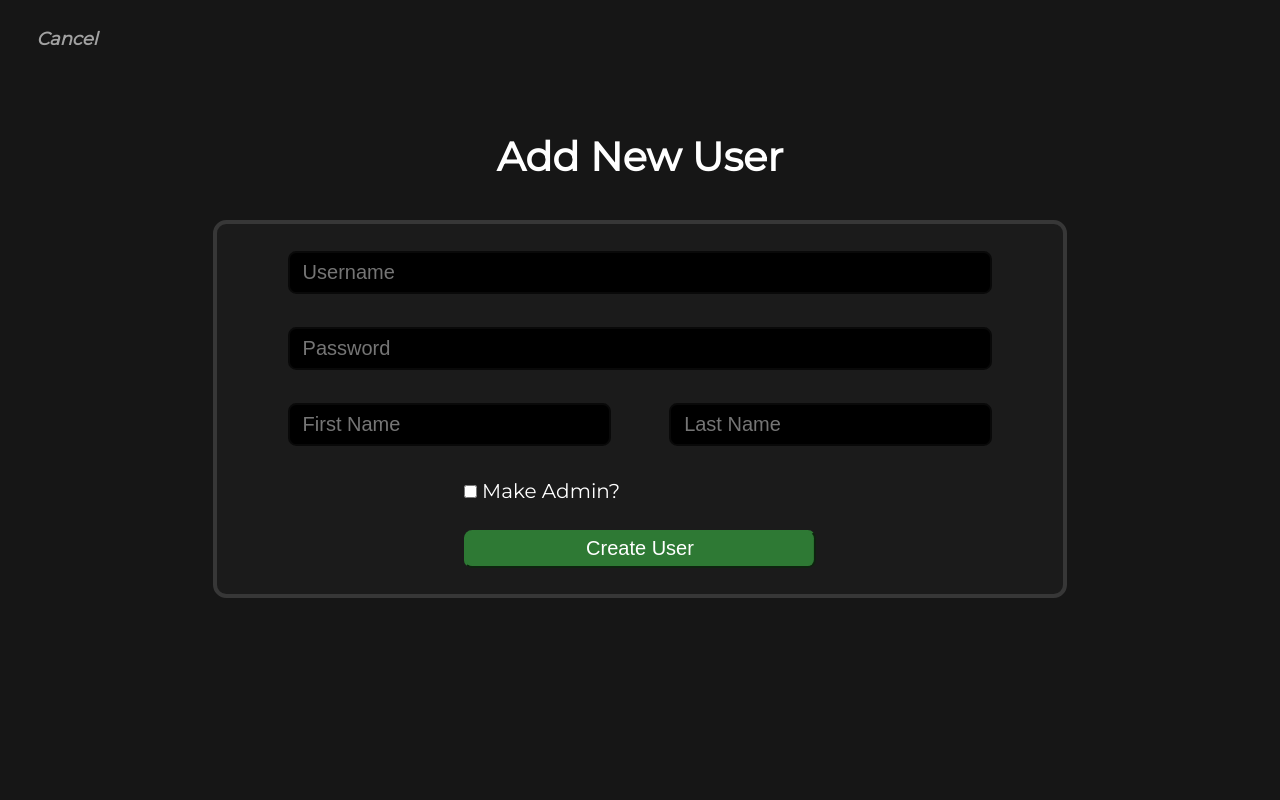
After one commit to Kr0bat/CS-490, a PHP site: page /newUser.php in a window 1280 px wide. The commit adds this page. Run offline with PHP 8.4, Linux system fonts and the light colour scheme; the visitor is signed in with stand-in values (Sample User, id 1).

Commit message:
adding create new user page

```diff
--- a/newPost.php
+++ b/newPost.php
@@ -110,14 +110,14 @@ button {
         <form method="POST">
             <div class="col-10 push-1" style="margin: 2ch 1ch 0.5ch 1ch;">
                 <div class="col-55 colsm-10 pushsm-1">
-                    <input maxlength="40" type="text" name="newpost_title" placeholder="Title of your post" value="" style="width: 100%; background-color: #000; border-color: #2e7934; border-style: solid; color: #fff; padding: 1vh 1vw; border-radius: 0.75ch; font-size: 20px;" required />
+                    <input maxlength="40" type="text" name="newpost_title" placeholder="Title of your post" value="" style="width: 100%; background-color: #000; border-color: #090909; border-style: solid; color: #fff; padding: 1vh 1vw; border-radius: 0.75ch; font-size: 20px;" required />
                 </div>
                 <div class="col-55 push-1 colsm-10 pushsm-1">
-                    <input maxlength="100" type="text" name="newpost_link" placeholder="Paste Spotify song link here" value="" style="width: 100%; background-color: #000; border-color: #2e7934; border-style: solid; color: #fff; padding: 1vh 1vw; border-radius: 0.75ch; font-size: 20px;" required />
+                    <input maxlength="100" type="text" name="newpost_link" placeholder="Paste Spotify song link here" value="" style="width: 100%; background-color: #000; border-color: #090909; border-style: solid; color: #fff; padding: 1vh 1vw; border-radius: 0.75ch; font-size: 20px;" required />
                 </div>
             </div>
             <div class="col-10 push-1" style="margin: 1ch 1ch 2ch 1ch;">
-                <input maxlength="240" type="text" name="newpost_description" placeholder="Add your own description here" value="" style="width: 100%; background-color: #000; border-color: #2e7934; border-style: solid; color: #fff; padding: 1vh 1vw; border-radius: 0.75ch; font-size: 20px; word-break: break-word; height: 7.5ch; vertical-align: top;" required />
+                <input maxlength="240" type="text" name="newpost_description" placeholder="Add your own description here" value="" style="width: 100%; background-color: #000; border-color: #090909; border-style: solid; color: #fff; padding: 1vh 1vw; border-radius: 0.75ch; font-size: 20px; word-break: break-word; height: 7.5ch; vertical-align: top;" required />
             </div>
             <div class="col-10 push-1" style="margin: 0.5ch 1ch 2ch 1ch;">
                 <button type="submit" name="newpost_submit" style="width: 50%; background-color: #2e7934; border-color: #2e7934; border-style: outset; color: #fff; border-radius: 0.75ch; font-size: 20px; margin-left: 50%; transform: translate(-50%, 0); padding: 0.5ch 0;">Post</button>
--- /dev/null
+++ b/newUser.php
@@ -0,0 +1,145 @@
+<!DOCTYPE html>
+<html lang="en">
+
+<?php
+session_start();
+
+//
+// =======
+// =========================
+// CHECK SESSION INFORMATION
+// =========================
+// =======
+//
+if ($_SERVER[HTTP_HOST] == "maxedward.com") {
+
+    // -------
+    // BASIC USER
+    // -------
+    $role = "admin";
+
+} else {
+    $role = false;
+    if (isset($_SESSION['role'])) {
+        if ($_SESSION['role'] == "admin") {
+
+            // -------
+            // ADMINISTRATOR
+            // -------
+            $role = "admin";
+
+        } else {
+
+            // xxxxxxx
+            // REDIRECT TO LOGIN
+            // xxxxxxx
+            header("Location: /~kg448/index.php");
+
+        }
+    } else {
+
+        // xxxxxxx
+        // REDIRECT TO LOGIN
+        // xxxxxxx
+        header("Location: /~kg448/index.php");
+
+    }
+
+    //
+    // \/ \/ \/ \/ \/ KARIM'S CODE STARTS HERE \/ \/ \/ \/ \/
+    if (isset($_POST['newuser_submit'])){
+
+        include("users.php");
+
+        $username = $_POST['newuser_username'];
+        $password = $_POST['newuser_password'];
+        $type = $_POST['newuser_type'];
+        $firstName = $_POST['newuser_first'];
+        $lastName = $_POST['newuser_last'];
+
+        if ($type == "on") {
+            $type = "admin";
+        } else {
+            $type = "basic";
+        }
+
+        print($username.' '.$password.'<br/>'.$type.'<br/>'.$firstName.' '.$lastName);
+
+        // UNCOMMENT THIS WHEN READY TO RUN:
+        // createAccount($username, $password, $type, $firstName, $lastName);
+
+        //header("Location: /~kg448/feed.php?successMsg=userCreated");
+    }
+    // ^ ^ ^ ^ ^ ^ ^ ^ ^ ^ KARIM'S CODE ENDS HERE ^ ^ ^ ^ ^ ^ ^ ^ ^ ^
+    //
+}
+?>
+
+<style>
+input {
+    cursor: pointer;
+}
+button {
+    cursor: pointer;
+}
+
+.newPostBackBox {
+    border-radius: 1ch;
+    background: #1b1b1bff;
+    border-color: #373737;
+    border-width: 0.35ch;
+    border-style: solid;
+}
+</style>
+
+<head>
+    <meta charset="UTF-8">
+    <meta name="viewport" content="width=device-width, initial-scale=1.0">
+    <title>Creating New User</title>
+    <link rel="stylesheet" href="./style.css" />
+    <link rel="shortcut icon" type="image/jpg" href="assets/favicon.ico">
+
+    <link rel="preconnect" href="https://fonts.googleapis.com">
+    <link rel="preconnect" href="https://fonts.gstatic.com" crossorigin>
+    <link href="https://fonts.googleapis.com/css2?family=Montserrat&display=swap" rel="stylesheet">
+</head>
+
+<body style="background-color: #161616; font-family: 'Montserrat', sans-serif;">
+    <div class="col-12 subtitleBold" style="text-align: left; margin: max(1ch, 2vh) 0 0 max(2ch, 2vw)">
+        <a href="/~kg448/feed.php" class="subtitleBold" style="text-decoration: none; font-size: 18px">Cancel</a>
+    </div>
+    <div class="col-12 titleBold" style="text-align: center; margin-top: 3ch;">
+        Add New User
+    </div>
+    <div class="col-8 push-2 colsm-12 pushsm-0 bodyLight newPostBackBox" style="text-align: left; margin-top: 3ch;">
+        <form method="POST">
+            <div class="col-10 push-1" style="margin: 2ch 0 0.5ch 0;">
+                <div class="col-12">
+                    <input maxlength="40" type="text" name="newuser_username" placeholder="Username" value="" style="width: 100%; background-color: #000; border-color: #090909; border-style: solid; color: #fff; padding: 1vh 1vw; border-radius: 0.75ch; font-size: 20px;" required />
+                </div>
+            </div>
+            <div class="col-10 push-1" style="margin: 2ch 0 0.5ch 0;">
+                <div class="col-12">
+                    <input maxlength="100" type="password" name="newuser_password" placeholder="Password" value="" style="width: 100%; background-color: #000; border-color: #090909; border-style: solid; color: #fff; padding: 1vh 1vw; border-radius: 0.75ch; font-size: 20px;" required />
+                </div>
+            </div>
+            <div class="col-10 push-1" style="margin: 2ch 0 0.5ch 0;">
+                <div class="col-55 colsm-10 pushsm-1">
+                    <input maxlength="40" type="text" name="newuser_first" placeholder="First Name" value="" style="width: 100%; background-color: #000; border-color: #090909; border-style: solid; color: #fff; padding: 1vh 1vw; border-radius: 0.75ch; font-size: 20px;" required />
+                </div>
+                <div class="col-55 push-1 colsm-10 pushsm-1">
+                    <input maxlength="40" type="text" name="newuser_last" placeholder="Last Name" value="" style="width: 100%; background-color: #000; border-color: #090909; border-style: solid; color: #fff; padding: 1vh 1vw; border-radius: 0.75ch; font-size: 20px;" required />
+                </div>
+            </div>
+            <div class="col-10 push-1" style="margin: 2ch 0 1ch 0;">
+                <div class="col-6 push-3">
+                    <input type="checkbox" name="newuser_type"> Make Admin?
+                </div>
+            </div>
+            <div class="col-10 push-1" style="margin: 1ch 0 2ch 0;">
+                <button type="submit" name="newuser_submit" style="width: 50%; background-color: #2e7934; border-color: #2e7934; border-style: outset; color: #fff; border-radius: 0.75ch; font-size: 20px; margin-left: 50%; transform: translate(-50%, 0); padding: 0.5ch 0;">Create User</button>
+            </div>
+        </form>
+    </div>
+</body>
+</html>
```
